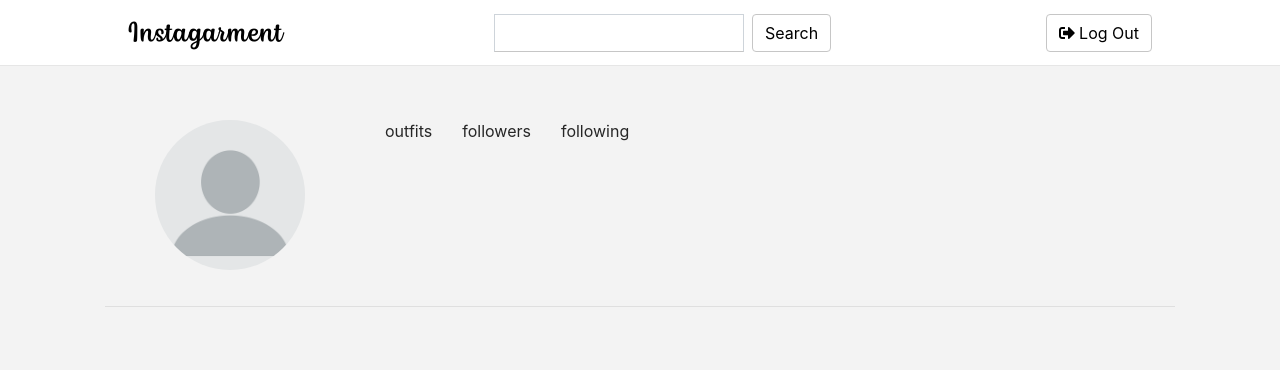
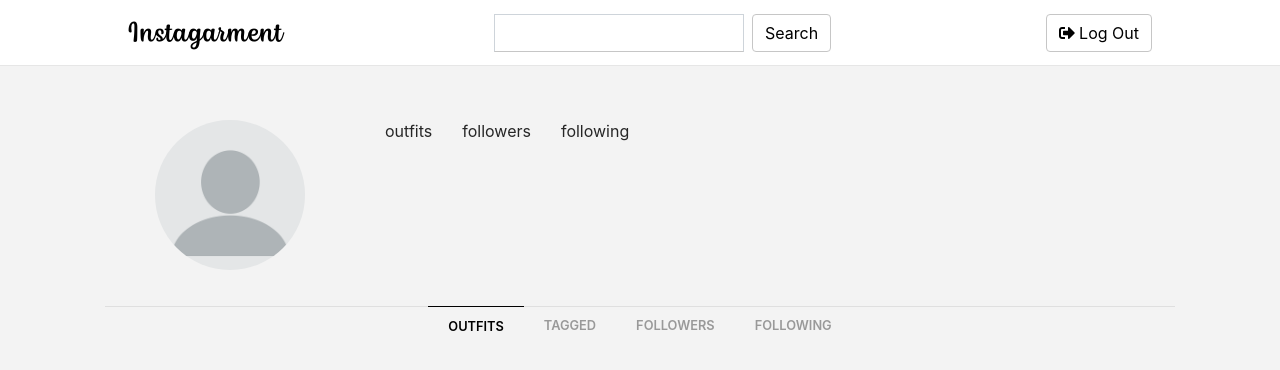
Before and after one commit to waywt/waywt, a React (Create React App) app in the folder client/: page /1 in a window 1280 px wide. Shown: the top 370 px of the page. Built offline with nearby package versions, Linux system fonts and the light colour scheme; no server answers.

Commit message:
profile nav component partially complete

```diff
--- a/client/src/components/Pages/Profile/ProfileNav.jsx
+++ b/client/src/components/Pages/Profile/ProfileNav.jsx
@@ -0,0 +1,55 @@
+import React, { Component } from 'react';
+import './Profile.css';
+
+class ProfileNav extends Component {
+  state = {
+    tabActive: [1, 0, 0, 0]
+  }
+
+  handleNavTabClick = tab => {
+    const tabActive = [0, 0, 0, 0];
+    if (this.state.tabActive[tab] !== 1) {
+      tabActive[tab] = 1;
+      this.setState({tabActive: tabActive});
+    }
+  }
+
+  render() {
+    return (
+      <nav className="Profile-nav">
+        <div className="row justify-content-center">
+          <div
+            className={`col-auto Profile-nav-tab-${this.state.tabActive[0]}`}
+            onClick={() => this.handleNavTabClick(0)}
+          >
+            <span className="d-none d-md-block">OUTFITS</span>
+            <span className="d-md-none"><i className="fas fa-tshirt"></i></span>
+          </div>
+          <div
+            className={`col-auto Profile-nav-tab-${this.state.tabActive[1]}`}
+            onClick={() => this.handleNavTabClick(1)}
+          >
+            <span className="d-none d-md-block">TAGGED</span>
+            <span className="d-md-none"><i className="fas fa-tags"></i></span>
+          </div>
+          <div
+            className={`col-auto Profile-nav-tab-${this.state.tabActive[2]}`}
+            onClick={() => this.handleNavTabClick(2)}
+          >
+            <span className="d-none d-md-block">FOLLOWERS</span>
+            <span className="d-md-none"><i className="fas fa-user-friends"></i></span>
+          </div>
+          <div
+            className={`col-auto Profile-nav-tab-${this.state.tabActive[3]}`}
+            onClick={() => this.handleNavTabClick(3)}
+          >
+            <span className="d-none d-md-block">FOLLOWING</span>
+            <span className="d-md-none"><i className="fas fa-check"></i></span>
+          </div>
+        </div>
+      </nav>
+    );
+  }
+}
+
+export default ProfileNav;
--- a/client/src/components/Pages/Profile/index.jsx
+++ b/client/src/components/Pages/Profile/index.jsx
@@ -3,6 +3,7 @@ import './Profile.css';
 import { userInfo } from '../../../utils/API';
 import Header from '../../Header';
 import UserDetailed from '../../UserDetailed';
+import ProfileNav from './ProfileNav';
 
 class Profile extends Component {
   state = {
@@ -71,7 +72,8 @@ class Profile extends Component {
             handleFollowUser={this.handleFollowUser}
             handleUnfollowUser={this.handleUnfollowUser}
           />
-          <hr />
+          <hr className="Profile-hr" />
+          <ProfileNav />
         </div>
       </div>
     );
--- a/client/src/components/Pages/Profile/profile.css
+++ b/client/src/components/Pages/Profile/profile.css
@@ -1,3 +1,29 @@
+.Profile-hr {
+  margin-bottom: -1px;
+}
+.Profile-nav {
+  margin: 0 20px 20px;
+}
+.Profile-nav-tab-0 {
+  color: #999;
+  font-size: .8rem;
+  font-weight: 600;
+  padding: 10px 20px;
+}
+.Profile-nav-tab-1 {
+  color: black;
+  font-size: .8rem;
+  font-weight: 600;
+  padding: 10px 20px;
+  border-top: 1px solid black;
+}
+.Profile-nav-tab-0:hover {
+  cursor: pointer;
+  color: #999;
+  border-top: 1px solid #0000ff90;
+}
+
+
 .userImage {
     height: 75%;
     width: 100%;
```
